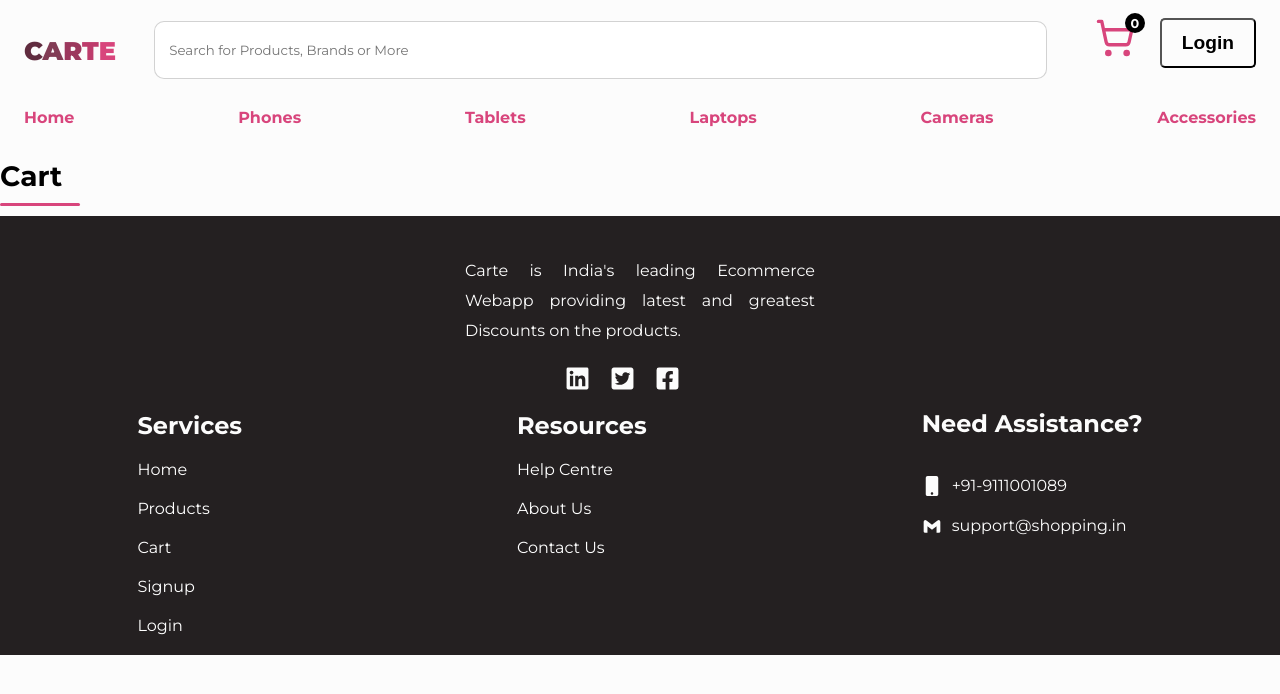
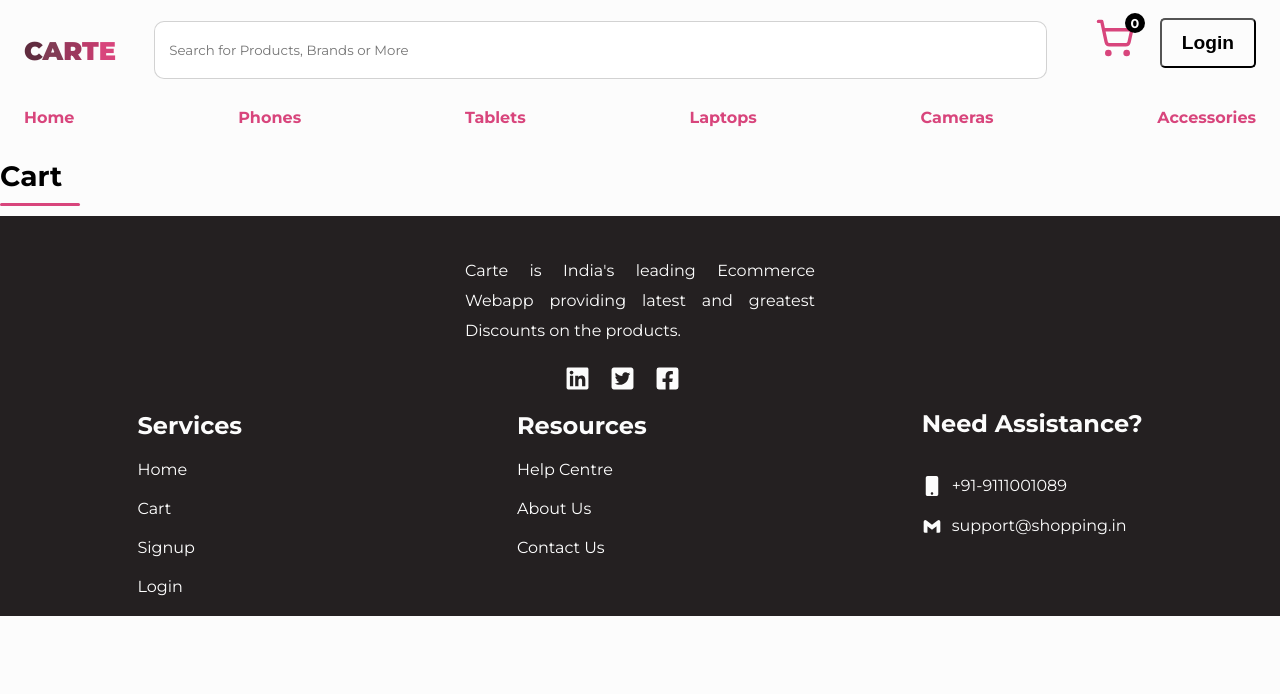
Before and after one commit to sahilgoliwar25/Carte-EcommerceApp, a React (Create React App) app: page /cart in a window 1280 px wide. Shown: the top 694 px of the page. Built offline with nearby package versions, Linux system fonts and the light colour scheme; some icons are missing.

Commit message:
minor changes

```diff
--- a/src/components/Pages/Footer/Footer.js
+++ b/src/components/Pages/Footer/Footer.js
@@ -42,8 +42,7 @@ function Footer() {
           <h2>Services</h2>
           <div className="footer-service-nav">
             <Link to="/">Home</Link>
-            <Link to="/">Products</Link>
-            <Link to="/">Cart</Link>
+            <Link to="/cart">Cart</Link>
             <Link to="/signup">Signup</Link>
             <Link to="/login">Login</Link>
             {/* <Link to="/">Food</Link> */}
```
